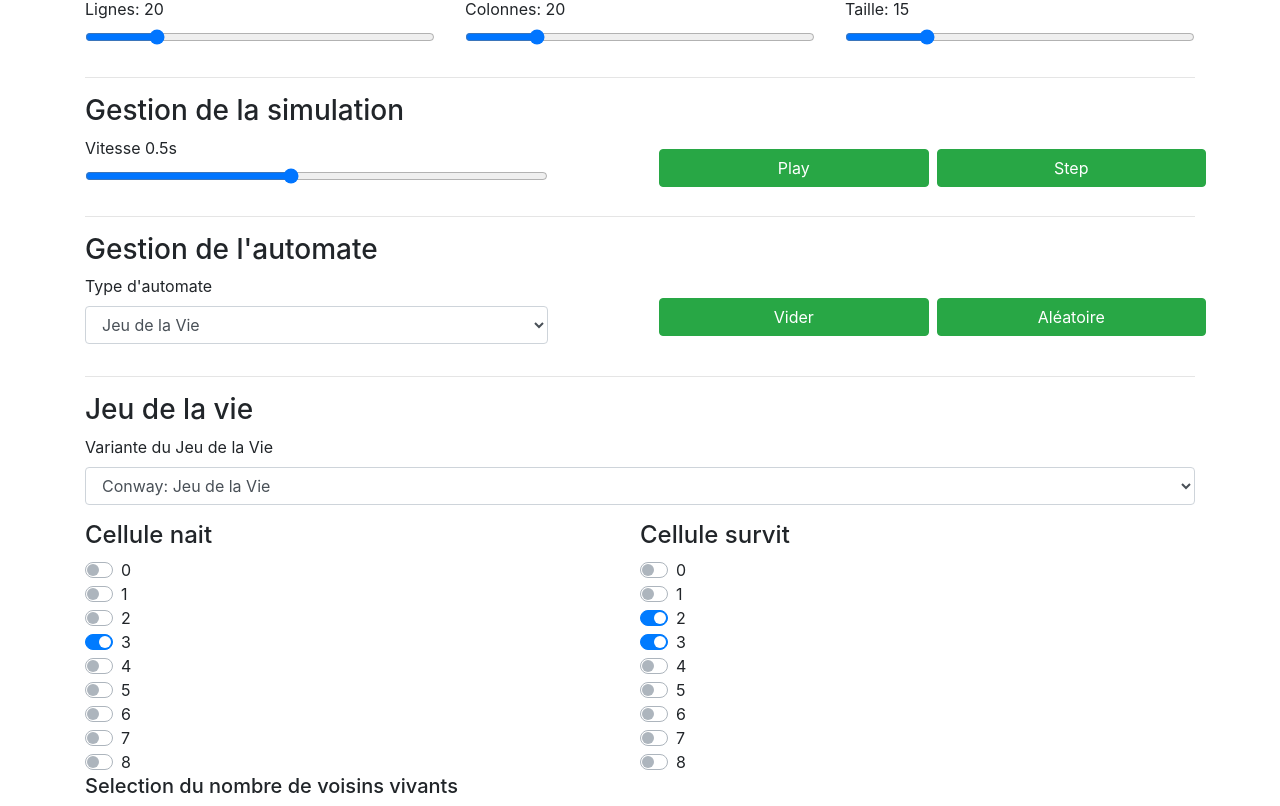
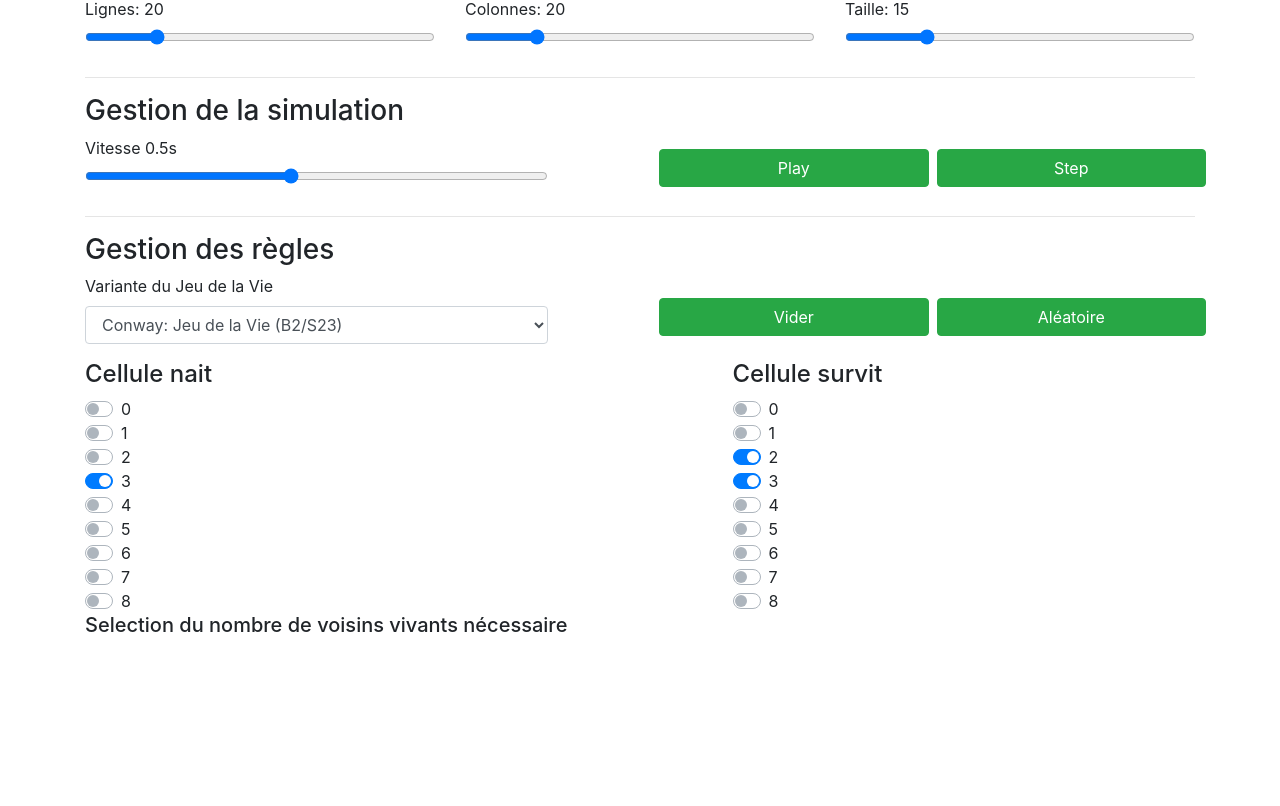
Before and after one commit to theorisons/cellularAutomatonVisualisation, a React (Create React App) app: page / in a window 1280 px wide. Shown: the part 480-1286 px from the top of the page. After the commit the page ends 1125 px from the top, so only its background shows below. Built offline with nearby package versions, Linux system fonts and the light colour scheme.

Commit message:
Remove useless features

```diff
--- a/src/Logic/Algo/ColoredVariant.js
+++ /dev/null
@@ -1,26 +0,0 @@
-import { Automaton } from "./Automaton";
-
-export class ColoredVariant extends Automaton {
-  constructor(map, nbR, nbC, nbStates) {
-    super(map, nbStates, nbR, nbC);
-  }
-
-  rules(indR, indC) {
-    // (indC, indR) are the coordinates of the cell
-    // indR -> value of the row
-    // indC -> value of the column
-    // Return the next state of the cell
-    const currentState = this.getValueCell(indR, indC);
-    const nextState = this.changeValue(indR, indC);
-
-    const neighbour = this.countNeighbours(indR, indC, nextState); // Count the cells alive
-
-    if (neighbour >= 3) {
-      // 3 neighbours, the cell evolve
-      return nextState;
-    } else {
-      // Stay in current state
-      return currentState;
-    }
-  }
-}
--- a/src/Logic/CellularGame.js
+++ b/src/Logic/CellularGame.js
@@ -8,7 +8,6 @@ import Windows from "../Display/Windows";
 /* Automaton */
 
 import { GameOfLife } from "./Algo/GameOfLife";
-import { ColoredVariant } from "./Algo/ColoredVariant";
 
 /* Constantes */
 
@@ -16,10 +15,7 @@ import {
   /* Use for the state */
   INIT_CONTROLS,
   INIT_CORE,
-  INIT_WINDOWS,
-  /* Use for the init of the automaton */
-  GAME_OF_LIFE,
-  COLORED_VARIANT
+  INIT_WINDOWS
 } from "../constantes/constantes";
 import { getKeyFromCoordinates } from "../constantes/utilities";
 
@@ -100,32 +96,12 @@ export default class CellularGame extends React.Component {
     // Init the automaton
     // Init once even if the matrix change
     // The matrix use by the Automaton is a reference to the cells in the state
-    switch (this.state.controls.type) {
-      case GAME_OF_LIFE:
-        this.automaton = new GameOfLife(
-          this.state.windows.cells,
-          this.state.core.nbR,
-          this.state.core.nbC,
-          this.state.controls.options.variant.rules
-        );
-        break;
-      case COLORED_VARIANT:
-        this.automaton = new ColoredVariant(
-          this.state.windows.cells,
-          this.state.core.nbR,
-          this.state.core.nbC,
-          this.state.controls.options.nbStates
-        );
-        break;
-      default:
-        console.error("Error in the Automaton selection");
-        break;
-    }
-
-    // Check if the current board can be use for the current automaton
-    if (!this.automaton.checkCells()) {
-      this.clearCells();
-    }
+    this.automaton = new GameOfLife(
+      this.state.windows.cells,
+      this.state.core.nbR,
+      this.state.core.nbC,
+      this.state.controls.variant.rules
+    );
   };
 
   stepAutomaton = () => {
@@ -174,7 +150,7 @@ export default class CellularGame extends React.Component {
     let newState = this.state;
 
     newState.windows.cells = this.emptyCells();
-    this.initAutomaton(); // Clear the previous automaton because dimensions have changed
+    this.initAutomaton();
 
     this.setState(newState);
   };
@@ -185,8 +161,6 @@ export default class CellularGame extends React.Component {
   };
 
   randomCells = () => {
-    this.initAutomaton();
-
     let nextState = this.getStateWindows();
     nextState.cells = this.automaton.randomBoard();
 
@@ -232,14 +206,9 @@ export default class CellularGame extends React.Component {
     }
 
     if (
-      nextState.controls.type !== newControls.type ||
-      // the value of the automaton changed
-      nextState.controls.options.variant.name !==
-        newControls.options.variant.name ||
+      nextState.controls.variant.name !== newControls.variant.name ||
       // the value of the rules changed
-      nextState.controls.options.variant.rules !==
-        newControls.options.variant.rules
-
+      nextState.controls.variant.rules !== newControls.variant.rules
       // The user change options of the automaton
     ) {
       callBack = this.initAutomaton;
--- a/src/Logic/Controls.js
+++ b/src/Logic/Controls.js
@@ -1,14 +1,9 @@
 import React from "react";
 
 import {
-  TYPE_SIMULATION,
   BUTTON_COLOR,
-  NB_COLORS,
   TYPE_GAME_OF_LIFE,
-  CUSTOM,
-  /* Use to display options of the automaton */
-  GAME_OF_LIFE,
-  COLORED_VARIANT
+  CUSTOM
 } from "../constantes/constantes";
 
 const MARGIN_BUTTONS = 1; // Value of the margin X for the buttons
@@ -47,38 +42,22 @@ export default class Controls extends React.Component {
     this.props.core.set(nextState);
   };
 
-  updateValuesOptionsAutomaton = (event, stateTarget) => {
-    // update the state specific to the options of the automaton
-    let nextState = { ...this.props.specific.get() }; // Copy of the state
-    let nextOptions = { ...nextState.options };
-
-    // Used in parent to compare
-    const value = event.target.value;
-
-    nextOptions[stateTarget] = value;
-    nextState.options = nextOptions;
-
-    this.props.specific.set(nextState);
-  };
-
   updateValuesOptionsRules = (stateTarget, position) => {
     // update the rule for game of life custom
     let nextState = { ...this.props.specific.get() }; // Copy of the state
     // Copy to avoid to mute the state
     // Used in parent to compare
-    nextState.options = {
-      ...nextState.options,
-      variant: {
+    nextState.variant = {
       name: CUSTOM.name,
       rules: {
-          born: [...nextState.options.variant.rules.born],
-          survive: [...nextState.options.variant.rules.survive]
-        }
+        born: [...nextState.variant.rules.born],
+        survive: [...nextState.variant.rules.survive]
       }
     };
 
-    nextState.options.variant.rules[stateTarget][position] = !nextState.options
-      .variant.rules[stateTarget][position];
+    nextState.variant.rules[stateTarget][position] = !nextState.variant.rules[
+      stateTarget
+    ][position];
 
     this.props.specific.set(nextState);
   };
@@ -93,14 +72,11 @@ export default class Controls extends React.Component {
       if (TYPE_GAME_OF_LIFE[i].name === value) {
         // Copy to avoid to mute the state
         // Used in parent to compare
-        nextState.options = {
-          ...nextState.options,
-          variant: {
+        nextState.variant = {
           name: TYPE_GAME_OF_LIFE[i].name,
           rules: {
             born: [...TYPE_GAME_OF_LIFE[i].rules.born],
             survive: [...TYPE_GAME_OF_LIFE[i].rules.survive]
-            }
           }
         };
       }
@@ -125,18 +101,6 @@ export default class Controls extends React.Component {
       </button>
     );
   };
-
-  displayAutomatonOptions() {
-    const AUTOMATON = this.props.specific.get().type;
-    switch (AUTOMATON) {
-      case GAME_OF_LIFE:
-        return this.displayOptionsConway();
-      case COLORED_VARIANT:
-        return this.displayOptionsColoredVariant();
-      default:
-        break;
-    }
-  }
 
   displayCheckBox(arrayValues, id) {
     let arrayCheckBoxes = [];
@@ -164,70 +128,8 @@ export default class Controls extends React.Component {
     return arrayCheckBoxes;
   }
 
-  displayOptionsConway() {
-    // Options for the game of life
-    const { variant } = this.props.specific.get().options; // all the options of the game
-    return (
-      <div id="OptionsConway">
-        <hr />
-        <h3>Jeu de la vie</h3>
-        <div className="form-group">
-          <label>Variante du Jeu de la Vie</label>
-          <select
-            className="form-control"
-            value={variant.name}
-            onChange={event => this.updateVariantAutomaton(event)}
-          >
-            {this.displayOptionsFromList(TYPE_GAME_OF_LIFE)}
-          </select>
-        </div>
-
-        <div className="row no-gutters">
-          <div className="col-6">
-            <h4>Cellule nait</h4>
-            {this.displayCheckBox(variant.rules.born, "born")}
-          </div>
-
-          <div className="col-6">
-            <h4>Cellule survit</h4>
-            {this.displayCheckBox(variant.rules.survive, "survive")}
-          </div>
-
-          <h5>Selection du nombre de voisins vivants</h5>
-        </div>
-      </div>
-    );
-  }
-
-  displayOptionsColoredVariant() {
-    // Options for the colored variant
-
-    const { nbStates } = this.props.specific.get().options; // all the options of the game
-    return (
-      <div id="OptionsColoredVariant">
-        <hr />
-        <h3>Variante à plusieurs états</h3>
-
-        <div className="form-group">
-          <label>Nombre d'états: {nbStates}</label>
-          <input
-            className="form-control"
-            type="range"
-            value={nbStates}
-            min="3"
-            max={NB_COLORS}
-            step="1"
-            onChange={event =>
-              this.updateValuesOptionsAutomaton(event, "nbStates")
-            }
-          />
-        </div>
-      </div>
-    );
-  }
-
   render() {
-    const { speed, type } = this.props.specific.get();
+    const { speed, variant } = this.props.specific.get();
     const { size, nbC, nbR } = this.props.core.get();
 
     return (
@@ -306,19 +208,20 @@ export default class Controls extends React.Component {
         </div>
 
         <hr />
-        <h3>Gestion de l'automate</h3>
+        <h3>Gestion des règles</h3>
 
         <div className="row no-gutters justify-content-between align-items-center">
           <div id="AutomatonSelection" className="form-group col-5">
-            <label>Type d'automate</label>
+            <label>Variante du Jeu de la Vie</label>
             <select
               className="form-control"
-              value={type}
-              onChange={event => this.updateValueSpecific(event, "type")}
+              value={variant.name}
+              onChange={event => this.updateVariantAutomaton(event)}
             >
-              {this.displayOptionsFromList(TYPE_SIMULATION)}
+              {this.displayOptionsFromList(TYPE_GAME_OF_LIFE)}
             </select>
           </div>
+
           <div className="row col-6">
             <button
               type="button"
@@ -335,9 +238,19 @@ export default class Controls extends React.Component {
               Aléatoire
             </button>
           </div>
+
+          <div className="col-7">
+            <h4>Cellule nait</h4>
+            {this.displayCheckBox(variant.rules.born, "born")}
           </div>
 
-        {this.displayAutomatonOptions()}
+          <div className="col-5">
+            <h4>Cellule survit</h4>
+            {this.displayCheckBox(variant.rules.survive, "survive")}
+          </div>
+
+          <h5>Selection du nombre de voisins vivants nécessaire</h5>
+        </div>
       </form>
     );
   }
--- a/src/constantes/constantes.js
+++ b/src/constantes/constantes.js
@@ -1,9 +1,3 @@
-// Constants use for the name of the automaton
-export const GAME_OF_LIFE = "Jeu de la Vie";
-export const COLORED_VARIANT = "Variante colorée";
-
-export const TYPE_SIMULATION = [GAME_OF_LIFE, COLORED_VARIANT]; // All the simulation implemented
-
 // Variant of the game of life
 export const CUSTOM = {
   name: "Personnalisée",
@@ -13,21 +7,21 @@ export const CUSTOM = {
   }
 };
 const CONWAY = {
-  name: "Conway: Jeu de la Vie",
+  name: "Conway: Jeu de la Vie (B2/S23)",
   rules: {
     born: [false, false, false, true, false, false, false, false, false],
     survive: [false, false, true, true, false, false, false, false, false]
   }
 };
 const DAY_NIGHT = {
-  name: "Day & Night",
+  name: "Day & Night (B3678/S34678)",
   rules: {
     born: [false, false, false, true, false, false, true, true, true],
     survive: [false, false, false, true, true, false, true, true, true]
   }
 };
 const HIGHLIFE = {
-  name: "HighLife",
+  name: "HighLife (B36/S23)",
   rules: {
     born: [false, false, false, true, false, false, true, false, false],
     survive: [false, false, true, true, false, false, false, false, false]
@@ -36,19 +30,12 @@ const HIGHLIFE = {
 
 export const TYPE_GAME_OF_LIFE = [CUSTOM, CONWAY, DAY_NIGHT, HIGHLIFE];
 
-const DEFAULT_SIMULATION = 0; // Number of the default simulation
 const DEFAULT_VARIANT = 1; // Number of the default variant for the game of life
 
 export const INIT_CONTROLS = {
   // Initial state of the controls section
   speed: 500, // Speed of the animation in ms
-  type: TYPE_SIMULATION[DEFAULT_SIMULATION], // Type of the simulation (ie automaton)
-  options: {
-    // Use for game of life
-    variant: { ...TYPE_GAME_OF_LIFE[DEFAULT_VARIANT] },
-    // Use for Colored Life
-    nbStates: 3
-  }, // Options specific to the automaton
+  variant: { ...TYPE_GAME_OF_LIFE[DEFAULT_VARIANT] }, // Use for the variant of the game of life
   play: false // true is the animation is set to play
 };
 
@@ -65,7 +52,7 @@ export const INIT_CORE = {
   size: 15 // Size of the blocs
 };
 
-export const NB_COLORS = 8; // Number of colors set in the CSS
+export const NB_COLORS = 2; // Number of colors set in the CSS
 
 /* Buttons */
 
--- a/src/constantes/utilities.js
+++ b/src/constantes/utilities.js
@@ -24,7 +24,7 @@ export const getCoordinatesFromKey = key => {
     indC = indC + key[i];
   }
 
-  //Conver the strig value into integer
+  //Convert the string value into integer
   indR = parseInt(indR, 10);
   indC = parseInt(indC, 10);
 
```
Also changed, not shown: src/Display/Bloc.css (+0 -24 lines), src/Logic/Algo/Automaton.js (+0 -25 lines). Lines whose indentation alone changed are shown as unchanged.
